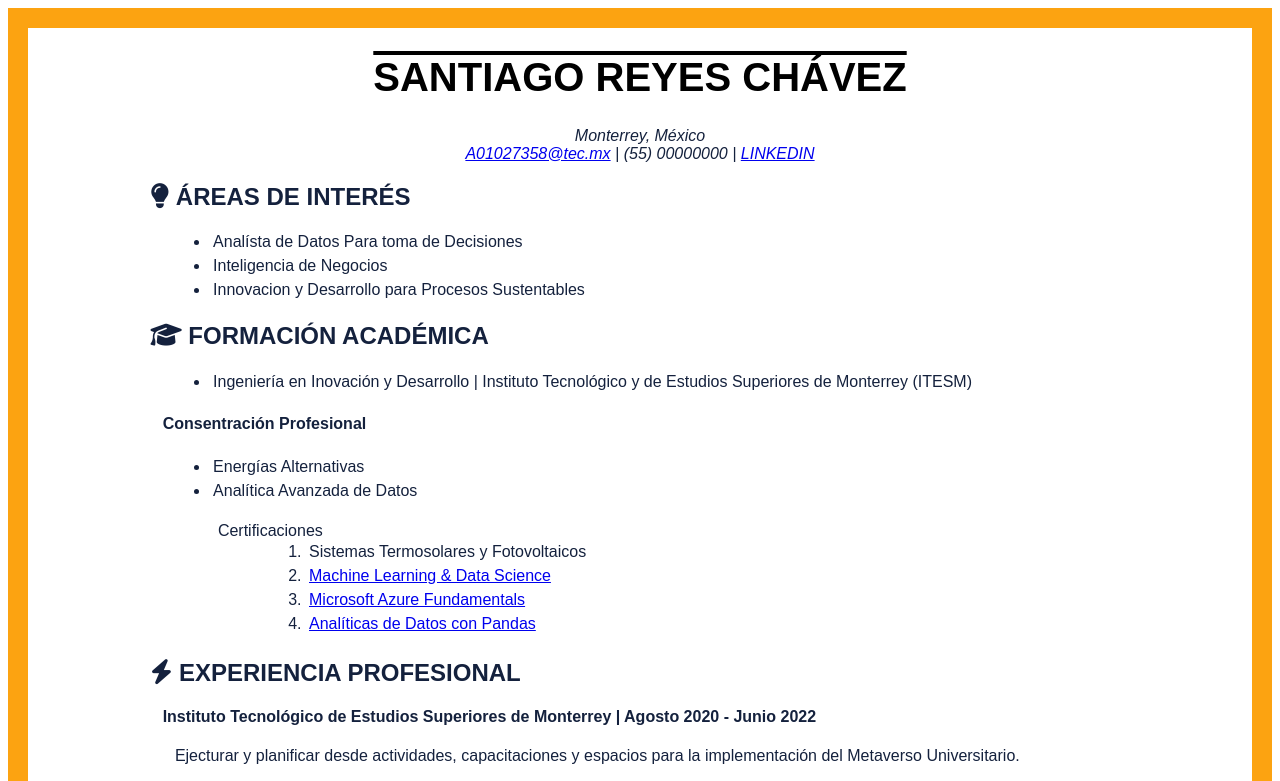
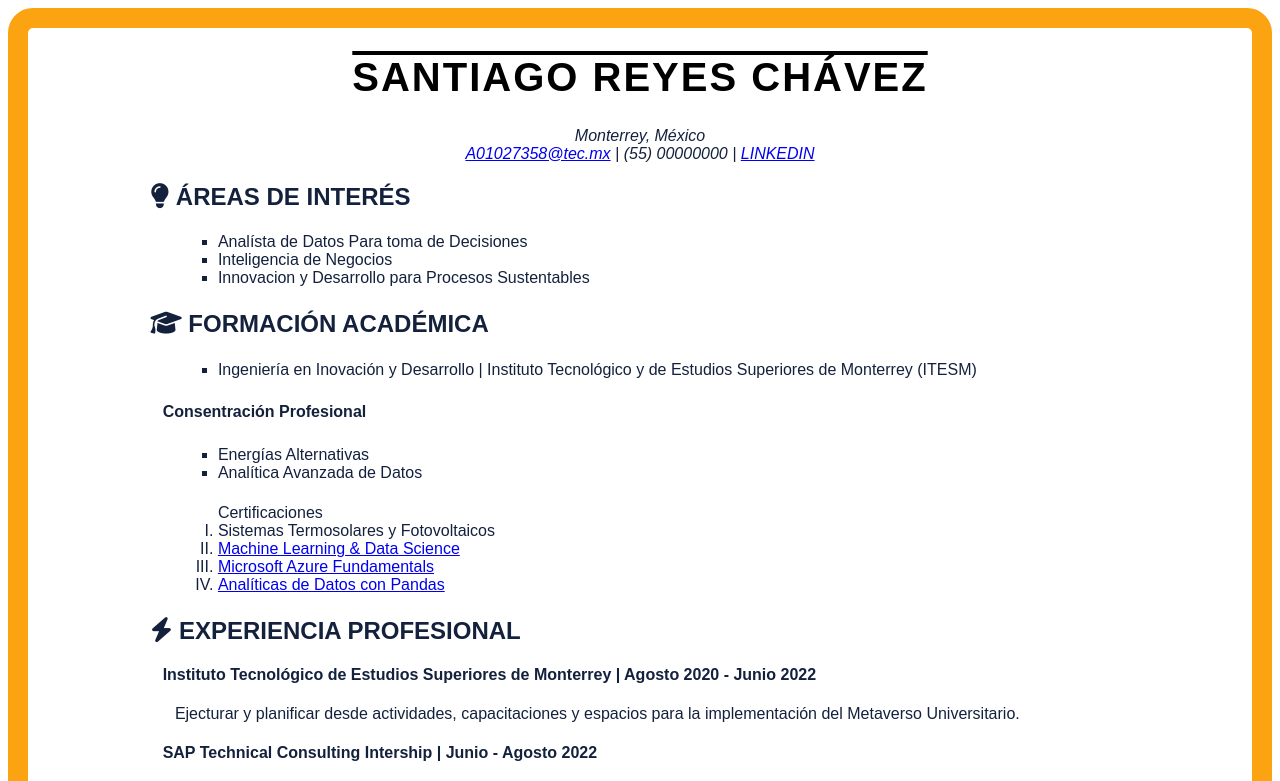
Before and after one commit to Sa-ReyCha/Laboratorio_2, a plain HTML site: page index.html in a window 1280 px wide. Shown: the top 781 px of the page. Drawn offline with Linux system fonts and the light colour scheme.

Commit message:
LAB 2 FINAL

```diff
--- a/style.css
+++ b/style.css
@@ -6,6 +6,7 @@ text-align: center;
 text-transform: uppercase;
 font-family: Arial, Helvetica, sans-serif;
 font-size: 40px;
+letter-spacing: 2px;
 }
 address{text-align: center;}
 
@@ -23,6 +24,7 @@ body {
     color: #14213D;
     font-family: Arial, Helvetica, sans-serif;
     border: 20px solid #FCA311;
+    border-radius: 25px;
 
 }
 
@@ -32,12 +34,14 @@ position: relative;
 left: 12%;
 border: 3px solid FFFFFF;}
 
-li {
+ul {
     text-align: justify;
     width: 75%;
     position: relative;
     left: 12%;
     border: 3px solid #FFFFFF;
+    list-style: square;
+
 }
 
 ol {
@@ -46,6 +50,7 @@ ol {
     position: relative;
     left: 12%;
     border: 3px solid #FFFFFF;
+    list-style: upper-roman;
  }
 
  h4{
```
Also changed, not shown: index.html (+1 -1 lines).
